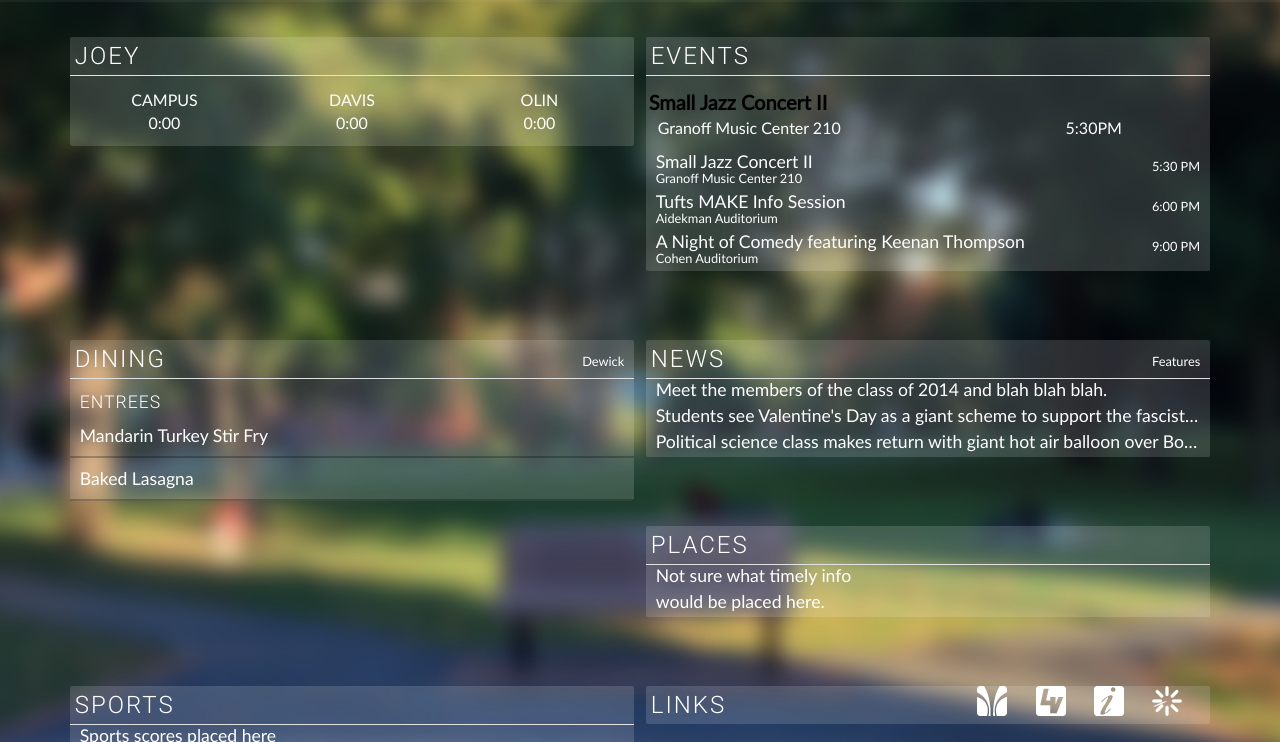
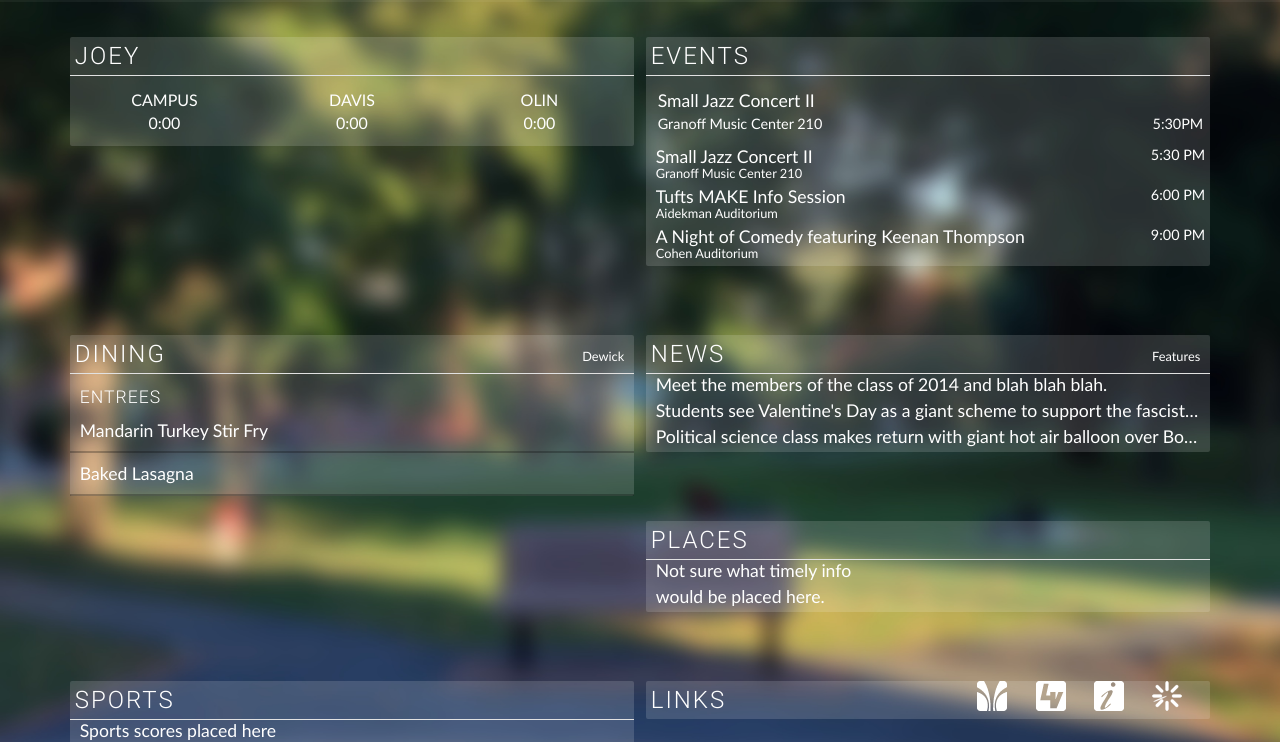
Before and after one commit to tuftsmake/dash, a plain HTML site: page index.html in a window 1280 px wide. Shown: the part 58-800 px from the top of the page. Drawn offline with Linux system fonts and the light colour scheme; some packages are replaced by stand-ins of ours.

Commit message:
Cleaner event table entry
Small tweaks. We may want to switch away from using a table for event
entries.

```diff
--- a/index.html
+++ b/index.html
@@ -128,11 +128,11 @@
 				<table>
 					<tbody>
 						<tr>
-							<th colspan="2" style="float: left; font-size: 20px;">Small Jazz Concert II</th>
+							<th colspan="2">Small Jazz Concert II</th>
 						</tr>
 						<tr>
-							<td id="place">Granoff Music Center 210</td>
-							<td id="time">5:30PM</td>
+							<td class="place">Granoff Music Center 210</td>
+							<td class="time">5:30PM</td>
 						</tr>
 					</tbody>
 				</table>
--- a/style.css
+++ b/style.css
@@ -116,7 +116,7 @@ hr {
     border: none;
 }
 
-h1, h2, h3, h4, h5, h6, p, td {
+h1, h2, h3, h4, h5, h6, p, td, th {
     /*font-weight: 300;*/
     margin: 0;
     padding-right: 10px;
@@ -164,11 +164,6 @@ h2 {
     padding: 5px 5px 5px 5px;
     /* background-color: rgba(255, 255, 255, 0.15); */
     /* border-bottom: rgb(177, 177, 177) 1px solid */
-}
-
-.time {
-    height: 1.4rem;
-    padding-top: .4rem;
 }
 
 h4 {
@@ -274,8 +269,30 @@ BUBBLE-SPECIFIC
 
 /* EVENTS */
 .events {
-    -webkit-animation-delay: .3s;
-    animation-delay: .3s;
+  -webkit-animation-delay: .3s;
+  animation-delay: .3s;
+}
+
+.time, .place {
+	font-size: .9rem;
+}
+
+.time {
+	padding-right: 5px;
+	text-align: right;
+}
+
+.place {
+
+}
+
+
+th {
+	font-weight: normal;
+	font-size: 1.1rem;
+	float: left;
+	overflow: hidden;
+  text-overflow: ellipsis;
 }
 
 /* DININGG */
```
